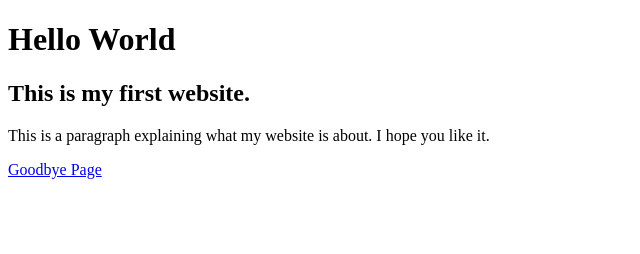
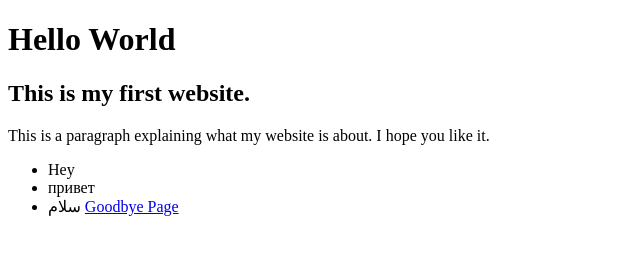
Before and after one commit to jar948/jar948-simple-website, a plain HTML site: page index.html in a window 1280 px wide. Shown: the whole page, without its empty margins (0-640 px from the left). Drawn offline with Linux system fonts and the light colour scheme.

Commit message:
languages

```diff
--- a/index.html
+++ b/index.html
@@ -7,6 +7,11 @@
 
 <p>This is a paragraph explaining what my website is about. I hope you like it.</p>
 
+<ul>
+		<li> Hey
+		<li> привет
+		<li> سلام
+
 <a href="goodbye.html"> Goodbye Page </a>
 
 </body>
```
